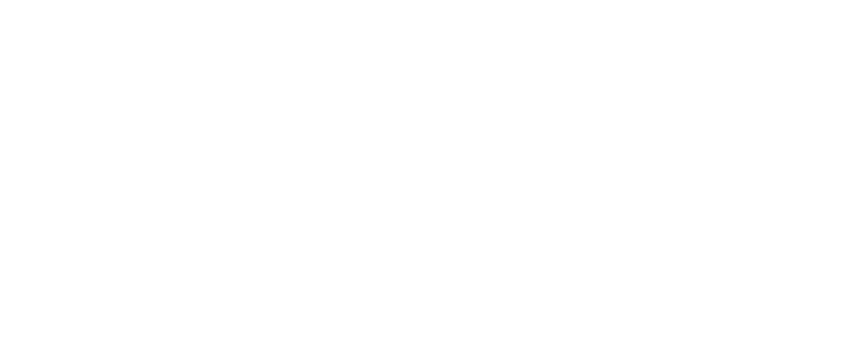
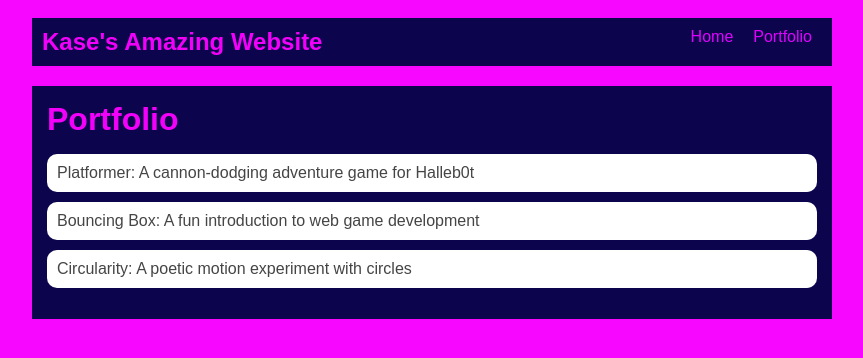
Before and after one commit to cookiemonster1500/cookiemonster1500.github.io, a plain HTML site: page portfolio.html in a window 1280 px wide. Shown: the whole page, without its empty margins (208-1071 px from the left). Drawn offline with Linux system fonts and the light colour scheme.

Commit message:
add portfolio page to website

```diff
--- a/portfolio.html
+++ b/portfolio.html
@@ -0,0 +1,41 @@
+<!DOCTYPE html>
+<html>
+  <head>
+    <title>cookie monsters page</title>
+    <link rel="stylesheet" href="style.css" />
+  </head>
+
+  <body>
+    <!-- All content goes here -->
+    <div id="all-contents">
+       <nav>
+<h1>Kase's Amazing Website</h1>
+<ul id="nav-ul">
+<li class="nav-li">
+  <a href="index.html">Home</a>
+</li>
+<li class="nav-li">
+  <a href="portfolio.html">Portfolio</a>
+</li>
+</ul>
+  </nav>
+
+ <main>
+  <div class="content">
+    <h1>Portfolio</h1>
+    <ul id="portfolio">
+<li>
+  <a href="fsd-projects/platformer/">Platformer: A cannon-dodging adventure game for Halleb0t</a>
+</li>
+<li>
+  <a href="fsd-projects/bouncing-box/">Bouncing Box: A fun introduction to web game development</a>
+</li>
+<li>
+  <a href="fsd-projects/circularity/">Circularity: A poetic motion experiment with circles</a>
+</li>
+    </ul>
+  </div>
+</main>
+    </div>
+  </body>
+</html>
--- a/style.css
+++ b/style.css
@@ -75,3 +75,28 @@
 h2, h3 {
     margin: 0px;
 }
+* Portfolio styles */
+.content h1 {
+  color: black;
+}
+
+#portfolio {
+  list-style-type: none;
+  padding-left: 0;
+}
+
+#portfolio li {
+  background: #fff;
+  padding: 10px;
+  border-radius: 10px;
+  margin-bottom: 10px;
+}
+
+#portfolio li:hover {
+  background: #eee;
+}
+
+#portfolio a {
+  text-decoration: none;
+  color: #454545;
+}
```
